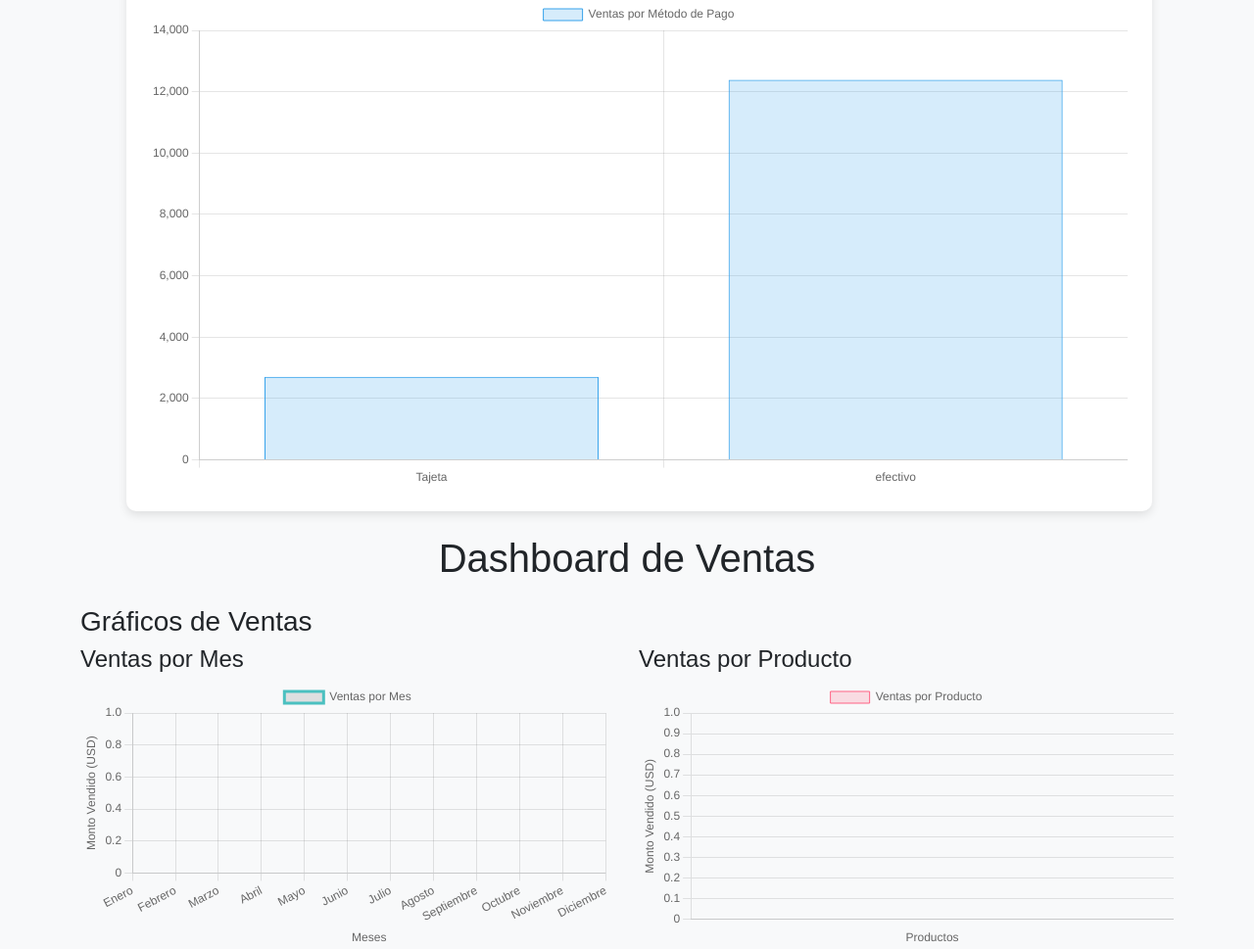
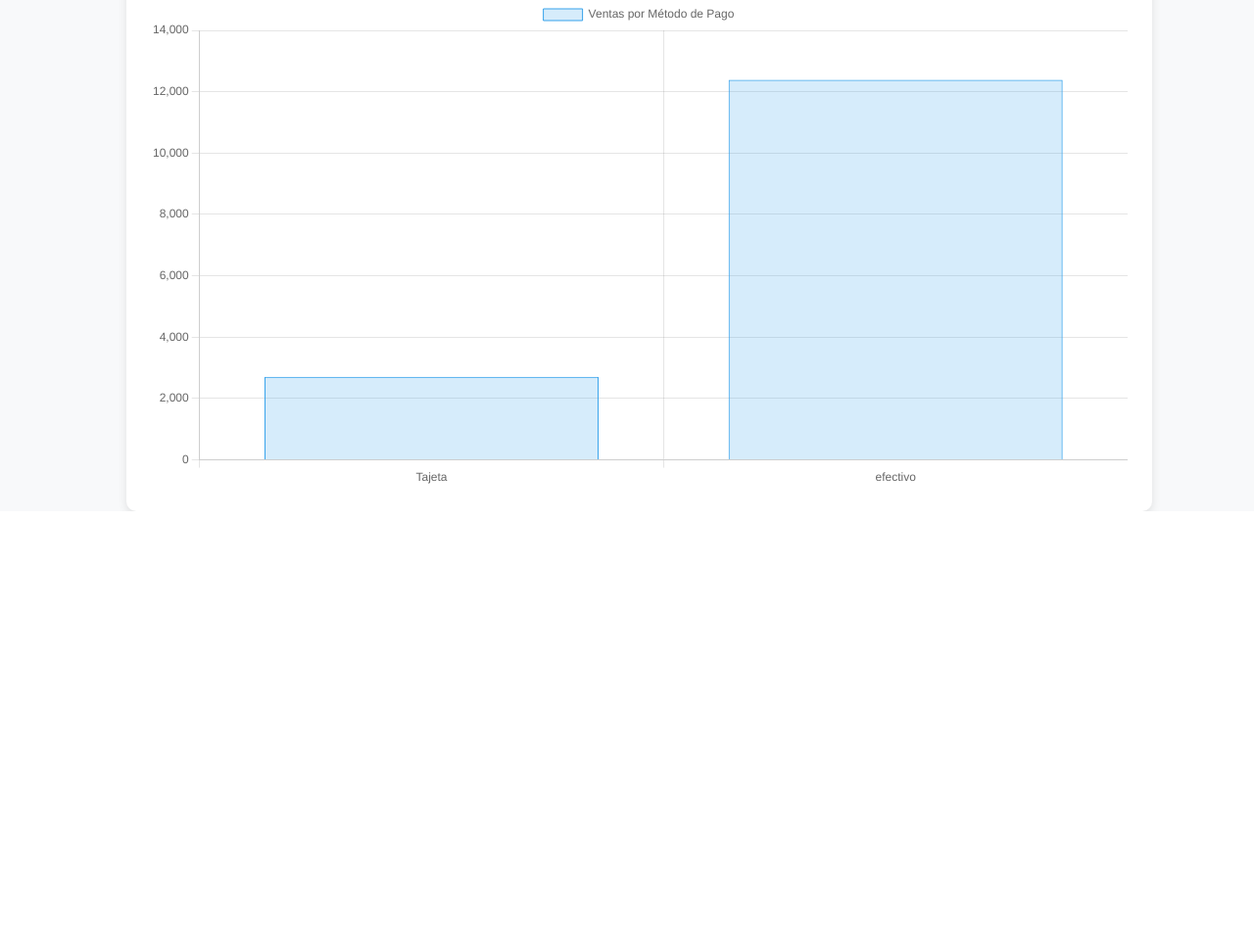
Before and after one commit to tomas-tissera/Gestor-Stock, a Django app: page /role-based/ in a window 1280 px wide. Shown: the part 1169-2138 px from the top of the page at 98% size. After the commit the page ends 1691 px from the top, so only its background shows below. Run offline with Django 5.2, Linux system fonts and the light colour scheme; data comes from the database, SQL or seed files in the repository; both versions use the stored data as it was after the commit; some libraries are stand-ins or nearby versions.

Commit message:
se separo bien inicio

```diff
--- a/myproject/myapp/templates/role_based_template.html
+++ b/myproject/myapp/templates/role_based_template.html
@@ -80,26 +80,7 @@
         </div>
         </div>
     </div>
-    <div class="container mt-4">
-        <h1 class="text-center">Dashboard de Ventas</h1>
 
-        <!-- Gráficos de Ventas -->
-        <h3 class="mt-4">Gráficos de Ventas</h3>
-        <div class="row">
-            <!-- Gráfico de Ventas por Mes -->
-            <div class="col-md-6">
-                <h4>Ventas por Mes</h4>
-                <canvas id="ventasPorMesChart"></canvas>
-            </div>
-
-            <!-- Gráfico de Ventas por Producto -->
-            <div class="col-md-6">
-                <h4>Ventas por Producto</h4>
-                <canvas id="ventasPorProductoChart"></canvas>
-            </div>
-        </div>
-
-    </div>
 
     <!-- Script para Gráficos -->
     <script>
@@ -173,6 +154,39 @@
                 }
             }
         });
+        var meses = JSON.parse('{{ meses|escapejs }}');
+        var ventasPorMes = JSON.parse('{{ ventas_por_mes|escapejs }}');
+        var productosVendidosLabels = JSON.parse('{{ productos_vendidos_labels|escapejs }}');
+        var productosVendidosData = JSON.parse('{{ productos_vendidos_data|escapejs }}');
+
+        var ctx = document.getElementById('ventasPorMesChart').getContext('2d');
+        var ventasPorMesChart = new Chart(ctx, {
+            type: 'line',
+            data: {
+                labels: meses,
+                datasets: [{
+                    label: 'Ventas por Mes',
+                    data: ventasPorMes,
+                    borderColor: 'rgb(75, 192, 192)',
+                    fill: false,
+                }]
+            },
+        });
+
+        var ctx2 = document.getElementById('ventasPorProductoChart').getContext('2d');
+        var ventasPorProductoChart = new Chart(ctx2, {
+            type: 'bar',
+            data: {
+                labels: productosVendidosLabels,
+                datasets: [{
+                    label: 'Ventas por Producto',
+                    data: productosVendidosData,
+                    backgroundColor: 'rgba(255, 99, 132, 0.2)',
+                    borderColor: 'rgba(255, 99, 132, 1)',
+                    borderWidth: 1
+                }]
+            },
+        });
     </script>
 
     <!-- Incluir el script de Bootstrap -->
```
Also changed, not shown: myproject/db.sqlite3.
